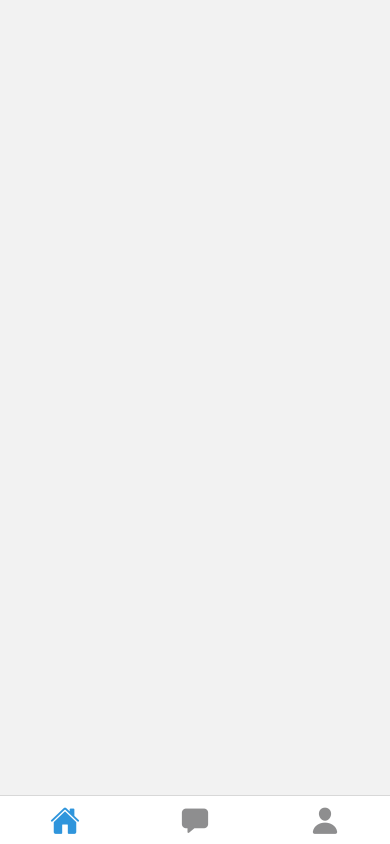
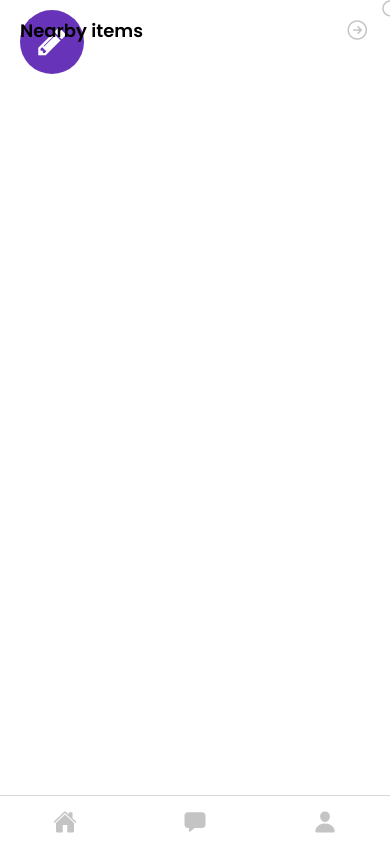
Before and after one commit to jheavejimenez/ethglobal-karma, a React Native app: screen /Home in a window 390 px wide. Built offline with nearby package versions, Linux system fonts and the light colour scheme; what expo-linking would draw is missing.

Commit message:
added title header

```diff
--- /dev/null
+++ b/components/Home/Header.tsx
@@ -0,0 +1,54 @@
+import * as React from 'react';
+import { Pressable, StyleSheet } from 'react-native';
+import { View } from '../../components/Themed';
+import { Avatar } from 'react-native-elements';
+import { Ionicons } from '@expo/vector-icons';
+import { DefaultColor } from '../../constants/Colors';
+import useColorScheme from '../../hooks/useColorScheme';
+
+
+export default function Header() {
+    const colorScheme = useColorScheme();
+    const themeColor = colorScheme === 'light' ? DefaultColor.darken : DefaultColor.white;
+
+    return (
+        <View style={styles.container}>
+            <Avatar
+                size={64}
+                rounded
+                icon={{ name: 'pencil', type: 'font-awesome' }}
+                containerStyle={{ backgroundColor: '#6733b9' }}
+            />
+            <View style={styles.iconContainer}>
+                <Pressable
+                    style={styles.pressableContainer}
+                >
+                    <Ionicons name='search-outline' size={24} color={themeColor} />
+                </Pressable>
+                <Pressable
+                    style={styles.pressableContainer}
+                >
+                    <Ionicons name='notifications-outline' size={24} color={themeColor} />
+                </Pressable>
+            </View>
+        </View>
+    )
+}
+
+const styles = StyleSheet.create({
+    container: {
+        flex: 0,
+        flexDirection: 'row',
+        width: '100%',
+        justifyContent: 'space-between',
+        paddingVertical: 10,
+    },
+    iconContainer: {
+        flex: 0,
+        flexDirection: 'row',
+        alignItems: 'center'
+    },
+    pressableContainer: {
+        marginHorizontal: 10
+    }
+});
--- /dev/null
+++ b/components/Home/index.ts
@@ -0,0 +1,5 @@
+import Header from "./Header";
+
+export {
+    Header
+}
--- a/components/ViewWithLoading.tsx
+++ b/components/ViewWithLoading.tsx
@@ -43,5 +43,6 @@ export default function ViewWithLoading({ children, style, loading }: HeaderProp
 const styles = StyleSheet.create({
     container: {
         flex: 1,
+        paddingTop: Platform.OS === 'android' ? 25 : 0
     }
 });
--- a/constants/Colors.ts
+++ b/constants/Colors.ts
@@ -7,6 +7,7 @@ export const DefaultColor = {
   white: '#fff',
   black: '#000',
   dark: '#707070',
+  darken: '#C4C4C4'
 }
 
 export default {
--- a/navigation/HomeTabNavigator.tsx
+++ b/navigation/HomeTabNavigator.tsx
@@ -1,7 +1,7 @@
 import { FontAwesome, Ionicons } from '@expo/vector-icons';
 import { createBottomTabNavigator } from '@react-navigation/bottom-tabs';
 import * as React from 'react';
-import Colors from '../constants/Colors';
+import Colors, { DefaultColor } from '../constants/Colors';
 import useColorScheme from '../hooks/useColorScheme';
 import { HomeScreen } from '../screens/Home';
 import { HomeTabParamList } from '../types';
@@ -11,6 +11,7 @@ const BottomTab = createBottomTabNavigator<HomeTabParamList>();
 
 export default function HomeTabNavigator() {
     const colorScheme = useColorScheme();
+    const themeColor = colorScheme === 'light' ? DefaultColor.darken : DefaultColor.white;
 
     return (
         <BottomTab.Navigator
@@ -24,21 +25,21 @@ export default function HomeTabNavigator() {
                 name="Home"
                 component={HomeScreen}
                 options={{
-                    tabBarIcon: ({ color }) => <TabBarIcon name="home" color={color} />,
+                    tabBarIcon: ({ color }) => <TabBarIcon name="home" color={themeColor} />,
                 }}
             />
             <BottomTab.Screen
                 name="Chat"
                 component={HomeScreen}
                 options={{
-                    tabBarIcon: ({ color }) => <TabBarIcon name="chatbox" color={color} />,
+                    tabBarIcon: ({ color }) => <TabBarIcon name="chatbox" color={themeColor} />,
                 }}
             />
             <BottomTab.Screen
                 name="Profile"
                 component={HomeScreen}
                 options={{
-                    tabBarIcon: ({ color }) => <TabBarIcon name="person" color={color} />,
+                    tabBarIcon: ({ color }) => <TabBarIcon name="person" color={themeColor} />,
                 }}
             />
         </BottomTab.Navigator>
@@ -52,5 +53,5 @@ function TabBarIcon(props: {
     name: React.ComponentProps<typeof Ionicons>['name'];
     color: string;
 }) {
-    return <Ionicons size={30} style={{ marginBottom: -3 }} {...props} />;
+    return <Ionicons size={24} style={{ marginBottom: -3 }} {...props} />;
 }
--- a/package.json
+++ b/package.json
@@ -19,6 +19,7 @@
     "@react-navigation/material-bottom-tabs": "^6.1.1",
     "@react-navigation/native": "^6.0.2",
     "@react-navigation/native-stack": "^6.1.0",
+    "@types/react-native-snap-carousel": "^3.8.5",
     "expo": "~44.0.0",
     "expo-asset": "~8.4.4",
     "expo-constants": "~13.0.0",
@@ -30,9 +31,11 @@
     "react": "17.0.1",
     "react-dom": "17.0.1",
     "react-native": "0.64.3",
+    "react-native-elements": "^3.4.2",
     "react-native-paper": "^4.11.2",
     "react-native-safe-area-context": "3.3.2",
     "react-native-screens": "~3.10.1",
+    "react-native-snap-carousel": "^3.9.1",
     "react-native-vector-icons": "^9.1.0",
     "react-native-web": "0.17.1"
   },
--- a/screens/Home/HomeScreen.tsx
+++ b/screens/Home/HomeScreen.tsx
@@ -1,11 +1,42 @@
+import { Ionicons } from '@expo/vector-icons';
 import * as React from 'react';
+import { Header } from '../../components/Home';
+import { PoppinText } from '../../components/StyledText';
 import { View } from '../../components/Themed';
-
+import ViewWithLoading from '../../components/ViewWithLoading';
+import { DefaultColor } from '../../constants/Colors';
+import { StyleSheet } from 'react-native';
+import useColorScheme from '../../hooks/useColorScheme';
 
 export default function HomeScreen() {
+    const colorScheme = useColorScheme();
+    const themeColor = colorScheme === 'light' ? DefaultColor.darken : DefaultColor.white;
+
     return (
-        <View>
+        <ViewWithLoading loading={false}>
+            <View style={{ paddingHorizontal: 20 }}>
+                <Header />
+                <View style={styles.titleContainer}>
+                    <PoppinText style={{
+                        fontFamily: 'poppins-semibold',
+                        fontSize: 18
+                    }}>
+                        Nearby items
+                    </PoppinText>
+                    <Ionicons name='arrow-forward-circle-outline' size={24} color={themeColor} />
+                </View>
+            </View>
+        </ViewWithLoading>
+    );
+}
 
-        </View>
-    )
-}
+const styles = StyleSheet.create({
+    titleContainer: {
+        flex: 0,
+        width: '100%',
+        flexDirection: 'row',
+        justifyContent: 'space-between',
+        alignItems: 'center',
+        marginVertical: 10,
+    }
+});
```
Also changed, not shown: components/Carousel/HomeCarousel.tsx (added, +18 -0 lines), 1 other file (tests, documents, lock files or other folders).
